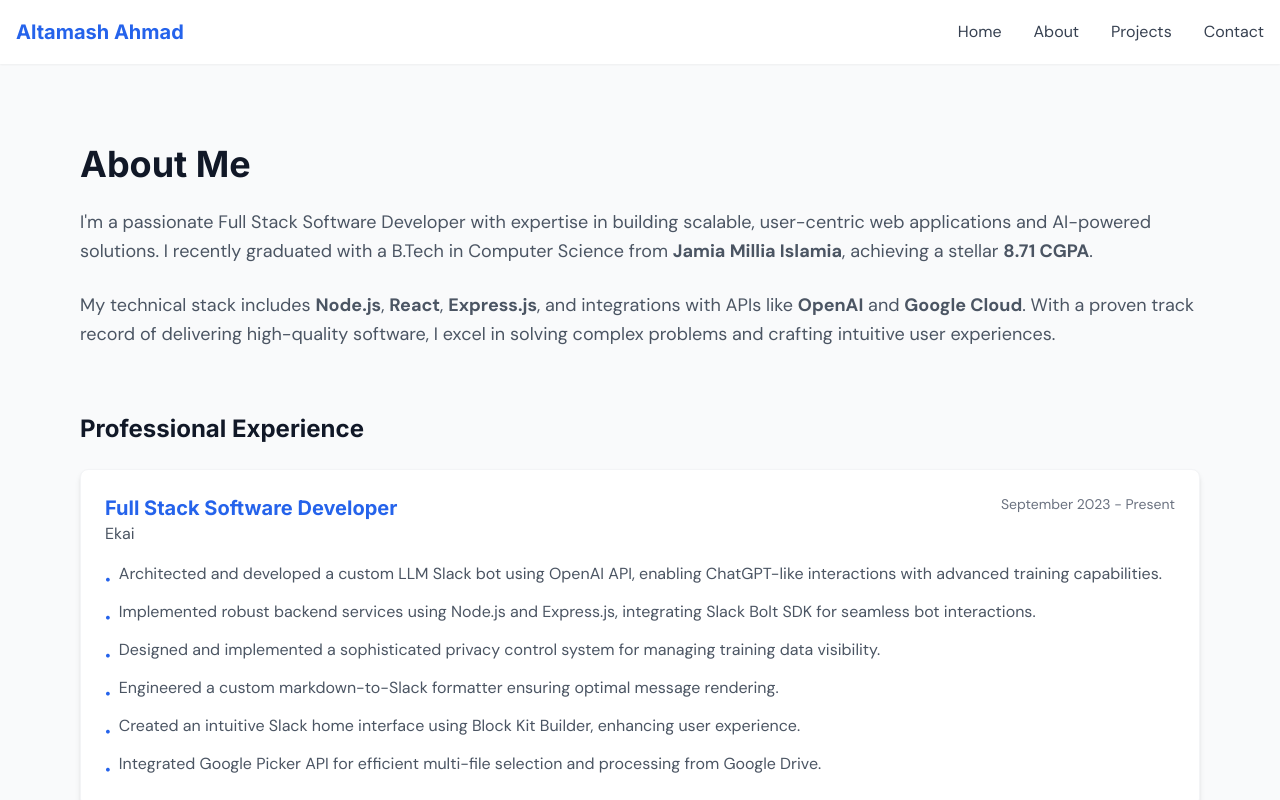
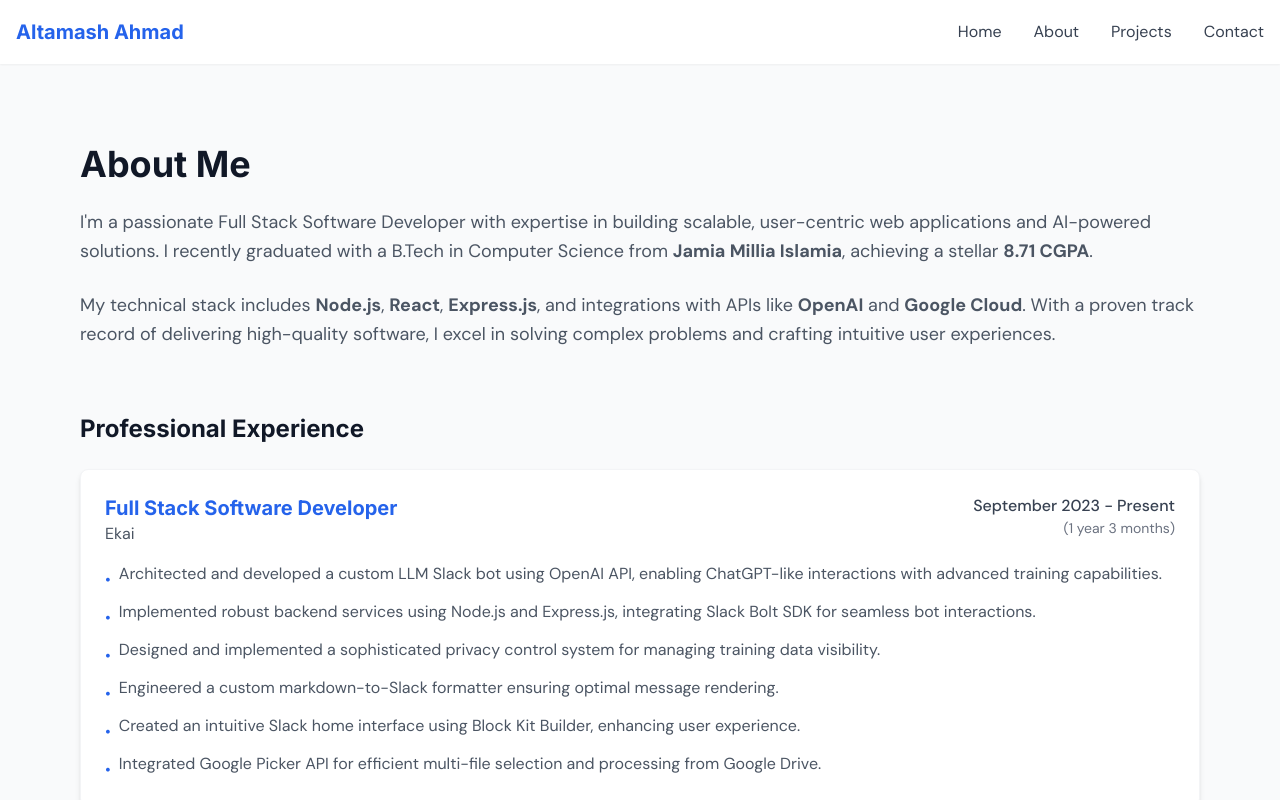
Before and after one commit to AltamashAhmad/portfolio, a React (Vite) app: page /about in a window 1280 px wide. Shown: the top 800 px of the page. Built offline with nearby package versions, Linux system fonts and the light colour scheme.

Commit message:
Add dynamic experience and project duration calculations

```diff
--- a/src/pages/About.jsx
+++ b/src/pages/About.jsx
@@ -26,7 +26,8 @@ function About() {
     {
       role: "Full Stack Software Developer",
       company: "Ekai",
-      duration: "September 2023 - Present",
+      startDate: new Date(2023, 8, 1), // September 2023 (months are 0-indexed)
+      endDate: null, // null indicates present
       points: [
         "Architected and developed a custom LLM Slack bot using OpenAI API, enabling ChatGPT-like interactions with advanced training capabilities.",
         "Implemented robust backend services using Node.js and Express.js, integrating Slack Bolt SDK for seamless bot interactions.",
@@ -39,7 +40,8 @@ function About() {
     {
       role: "Software Developer Intern",
       company: "Kalvium",
-      duration: "June 2023 - September 2023",
+      startDate: new Date(2023, 5, 1), // June 2023
+      endDate: new Date(2023, 8, 1), // September 2023
       points: [
         "Led the development of LiveBook, an interactive learning platform integrating multimedia content and assessments.",
         "Implemented YouTube API integration for seamless video content delivery.",
@@ -48,6 +50,40 @@ function About() {
       ],
     },
   ];
+
+  // Function to calculate duration between two dates
+  const calculateDuration = (startDate, endDate) => {
+    const end = endDate || new Date(); // Use current date if endDate is null (present)
+
+    const monthsDiff = (end.getFullYear() - startDate.getFullYear()) * 12 +
+                       (end.getMonth() - startDate.getMonth());
+
+    const years = Math.floor(monthsDiff / 12);
+    const months = monthsDiff % 12;
+
+    let duration = '';
+
+    if (years > 0) {
+      duration += `${years} year${years > 1 ? 's' : ''}`;
+      if (months > 0) duration += ` ${months} month${months > 1 ? 's' : ''}`;
+    } else {
+      duration += `${months} month${months > 1 ? 's' : ''}`;
+    }
+
+    return duration;
+  };
+
+  // Function to format date to Month Year format
+  const formatDate = (date) => {
+    if (!date) return 'Present';
+
+    const months = [
+      'January', 'February', 'March', 'April', 'May', 'June',
+      'July', 'August', 'September', 'October', 'November', 'December'
+    ];
+
+    return `${months[date.getMonth()]} ${date.getFullYear()}`;
+  };
 
   return (
     <div className="max-w-6xl mx-auto px-4 py-12">
@@ -94,7 +130,14 @@ function About() {
                   <h3 className="text-xl font-bold text-primary">{exp.role}</h3>
                   <p className="text-gray-600">{exp.company}</p>
                 </div>
-                <p className="text-gray-500 text-sm">{exp.duration}</p>
+                <div className="text-right">
+                  <p className="text-gray-700 font-medium">
+                    {formatDate(exp.startDate)} - {formatDate(exp.endDate)}
+                  </p>
+                  <p className="text-gray-500 text-sm">
+                    ({calculateDuration(exp.startDate, exp.endDate)})
+                  </p>
+                </div>
               </div>
               <ul className="space-y-2">
                 {exp.points.map((point, idx) => (
--- a/src/pages/Projects.jsx
+++ b/src/pages/Projects.jsx
@@ -3,6 +3,45 @@ import { motion, AnimatePresence } from 'framer-motion';
 
 function Projects() {
   const [filter, setFilter] = useState('all');
+
+  // Function to calculate duration between two dates
+  const calculateDuration = (startDate, endDate) => {
+    const start = startDate instanceof Date ? startDate : new Date(startDate);
+    const end = endDate instanceof Date ? endDate : (endDate ? new Date(endDate) : new Date());
+
+    const monthsDiff = (end.getFullYear() - start.getFullYear()) * 12 +
+                       (end.getMonth() - start.getMonth());
+
+    const years = Math.floor(monthsDiff / 12);
+    const months = monthsDiff % 12;
+
+    let duration = '';
+
+    if (years > 0) {
+      duration += `${years} year${years > 1 ? 's' : ''}`;
+      if (months > 0) duration += ` ${months} month${months > 1 ? 's' : ''}`;
+    } else {
+      duration += `${months} month${months > 1 ? 's' : ''}`;
+    }
+
+    return duration;
+  };
+
+  // Function to format date to Month'YY format
+  const formatDate = (date) => {
+    if (!date) return 'Present';
+
+    const dateObj = date instanceof Date ? date : new Date(date);
+    const month = dateObj.toLocaleString('default', { month: 'short' });
+    const year = dateObj.getFullYear().toString().slice(2);
+
+    return `${month}'${year}`;
+  };
+
+  // Function to format date range
+  const formatDateRange = (startDate, endDate) => {
+    return `${formatDate(startDate)} - ${formatDate(endDate)}`;
+  };
 
   const projects = [
     {
@@ -10,7 +49,8 @@ function Projects() {
       description: "Developed RESTful API with Node.js/Express.js for social media analytics, including submission and dashboard endpoints. Built Redis-based data persistence layer for user submissions, hashtag tracking, and sentiment analysis.",
       type: "backend",
       tech: ["Node.js", "Express.js", "Redis", "RESTful API"],
-      duration: "May'24 - Jul'24",
+      startDate: "2024-05-01",
+      endDate: "2024-07-31",
       image: "/projectImage/ratelimiter.webp",
       links: {
         github: "https://github.com/AltamashAhmad/Rate_Limiter_for_API_Service",
@@ -21,7 +61,8 @@ function Projects() {
       description: "Developed a responsive e-commerce platform using HTML, CSS, and JavaScript. Integrated dynamic product list with RESTful API and implemented persistent shopping cart feature with local storage.",
       type: "fullstack",
       tech: ["HTML", "CSS", "JavaScript", "RESTful API"],
-      duration: "Feb'24 - Apr'24",
+      startDate: "2024-02-01",
+      endDate: "2024-04-30",
       image: "/projectImage/shinetraders.webp",
       links: {
         github: "https://github.com/AltamashAhmad/Shine_Trader",
@@ -32,7 +73,8 @@ function Projects() {
       description: "Developed a web-based sorting visualizer for multiple sorting algorithms. Enhanced animation performance and designed an interactive UI for customizing array size and sorting speed.",
       type: "frontend",
       tech: ["JavaScript", "CSS", "Algorithms"],
-      duration: "May'24 - Jul'24",
+      startDate: "2024-05-01",
+      endDate: "2024-07-31",
       image: "/projectImage/sortingvisualizer.webp",
       links: {
         github: null,
@@ -43,7 +85,8 @@ function Projects() {
       description: "Interactive web-based Rock Paper Scissors game with modern UI, animations, and score tracking. Features responsive design and engaging user experience.",
       type: "frontend",
       tech: ["HTML", "CSS", "JavaScript", "Game Development"],
-      duration: "2024",
+      startDate: "2024-01-01",
+      endDate: "2024-03-31",
       image: "/projectImage/rps.webp",
       links: {
         github: "https://github.com/AltamashAhmad/Rock-Paper-Scissors",
@@ -54,7 +97,8 @@ function Projects() {
       description: "Developed LiveBook for Kalvium, an interactive learning platform integrating theory, videos, and assessments. Features YouTube API integration and RESTful APIs for content management.",
       type: "fullstack",
       tech: ["HTML", "CSS", "JavaScript", "RESTful API", "YouTube API"],
-      duration: "June'24 - Sep'24",
+      startDate: "2024-06-01",
+      endDate: "2024-09-30",
       image: "/projectImage/kalvium.webp",
       links: {
         github: "https://github.com/AltamashAhmad/Kalvium_Livebook",
@@ -162,7 +206,7 @@ function Projects() {
                   ))}
                 </div>
                 <p className="text-sm text-gray-500">
-                  {project.duration}
+                  {formatDateRange(project.startDate, project.endDate)}
                 </p>
               </div>
             </motion.div>
```
